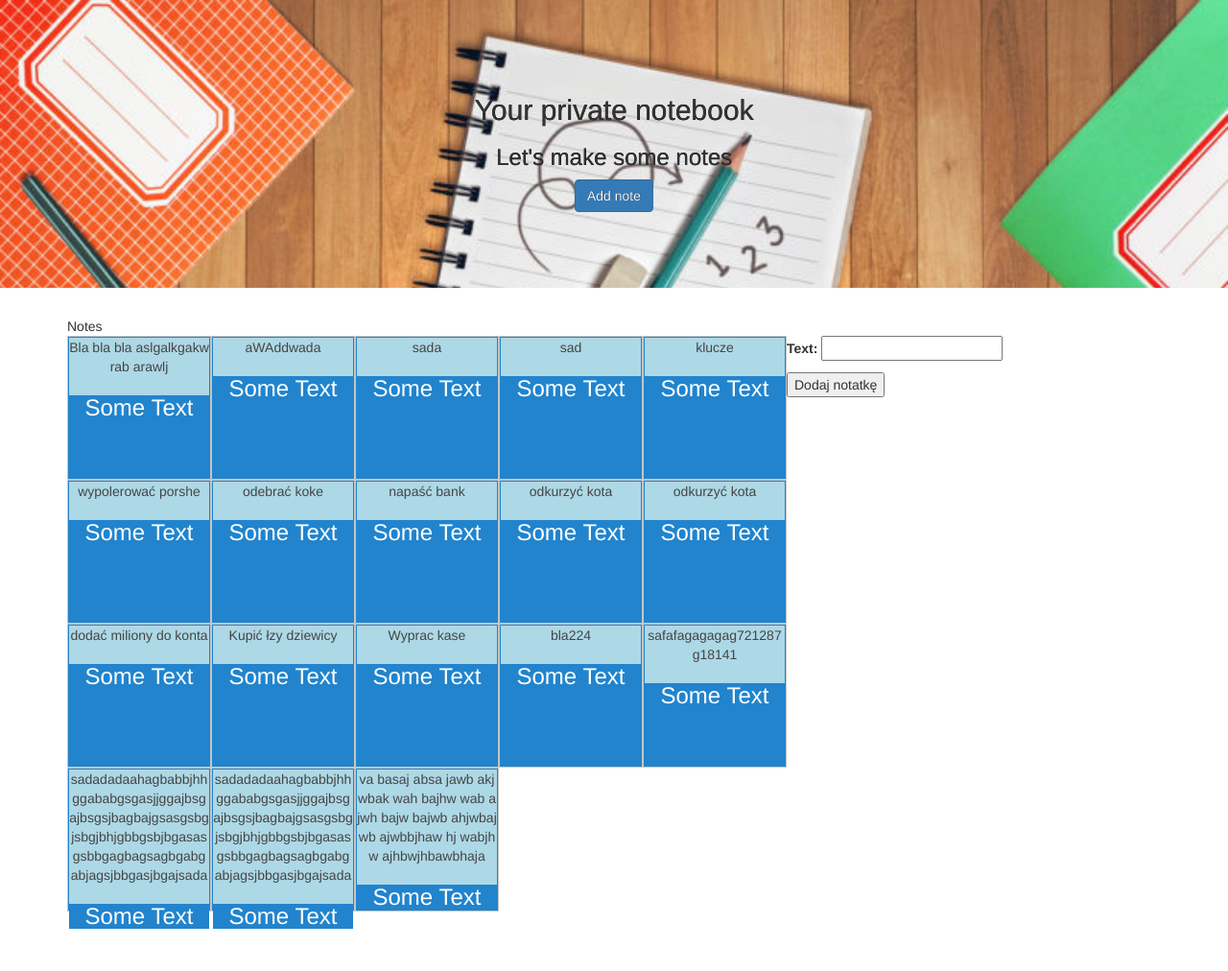
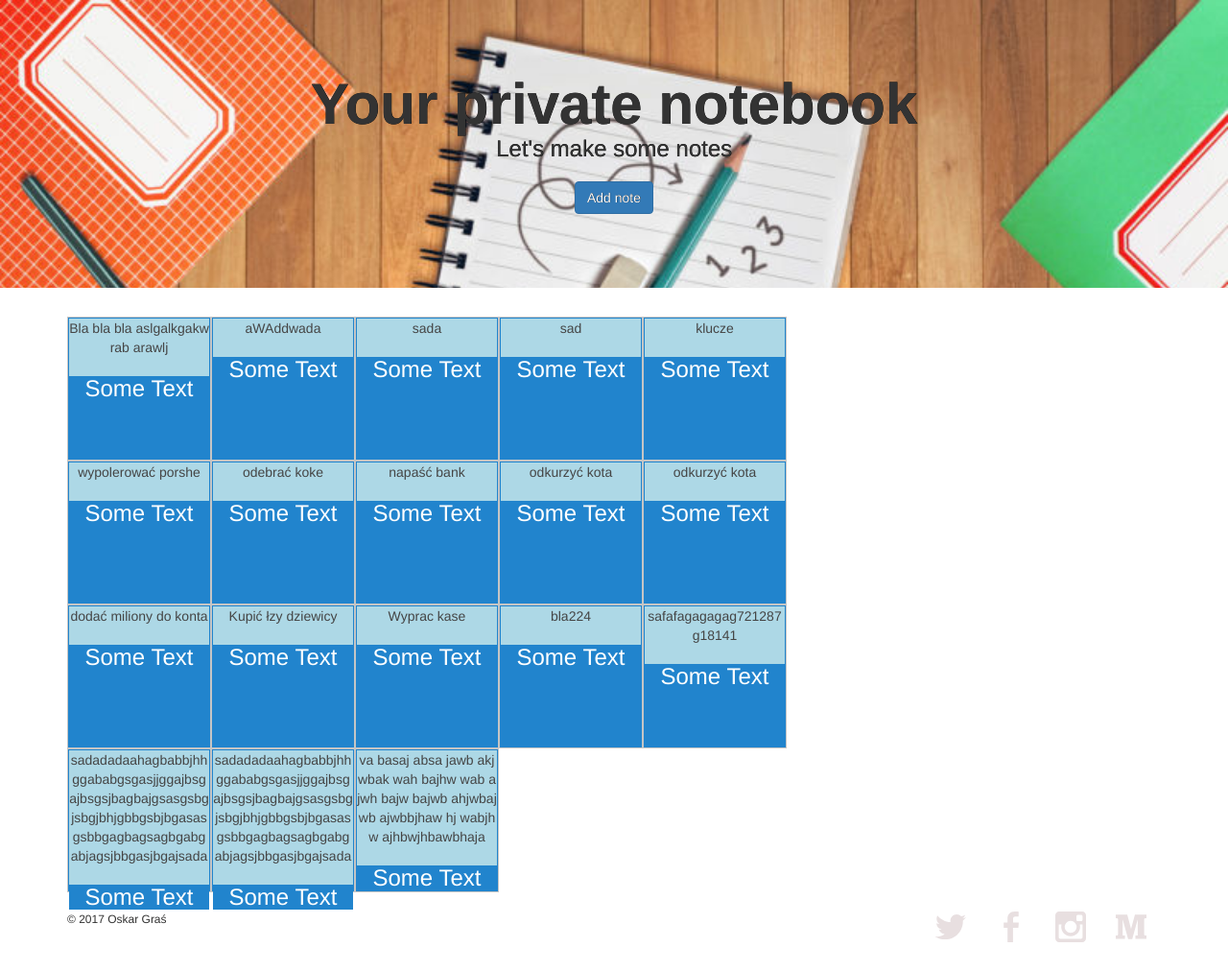
Before and after one commit to oskargras/firstapp, a Django app: page / in a window 1280 px wide. Shown: the part 70-1082 px from the top of the page at 96% size. Before the commit the page ends 1038 px from the top, so only its background shows below. Run offline with Django 3.2, Linux system fonts and the light colour scheme; data comes from the database, SQL or seed files in the repository; some libraries are stand-ins or nearby versions.

Commit message:
some fixes

```diff
--- a/notes/static/css/style.css
+++ b/notes/static/css/style.css
@@ -9,6 +9,16 @@
   height: 300px;
   text-shadow: 0.25px 0.25px 0.25px #000000;
 }
+.jumbotron h2 {
+  font-size: 60px;
+  font-weight: 700;
+  margin: 0;
+}
+
+.jumbotron h3 {
+  margin: 0 0 20px;
+}
+
 .flip {
     word-break:break-all;
     margin: 0 auto;
@@ -23,3 +33,23 @@
     color: #fff;
     text-align: center;
 }
+
+
+footer {
+  font-size: 12px;
+  padding: 20px 0;
+}
+
+footer .col-sm-8 {
+  display: flex;
+  justify-content: flex-end;
+}
+
+footer ul {
+  list-style: none;
+}
+
+footer li img {
+  width: 32px;
+  height: 32px;
+}
--- a/notes/templates/note.html
+++ b/notes/templates/note.html
@@ -36,7 +36,6 @@
 
         <section class="container">
         <div class="note"
-            <h2>Notes</h2>
             <ul id="sortable">
                 {% for note in notes %}
                 <li class="ui-state-default">
@@ -54,9 +53,21 @@
             <form action='#' method='POST' >
                 {% csrf_token %}
                 {{ form.as_p }}
-                <input type='submit' value='Dodaj notatkę'>
             </form>
+
+        </section>
+
+        <footer class="container">
+          <div class="row">
+            <p class="col-sm-4">&copy; 2017 Oskar Graś</p>
+            <ul class="col-sm-8">
+            <li class="col-sm-1">  <img src="static/image/twitter.svg"></li>
+          <li class="col-sm-1"> <img src="static//image/facebook.svg"></li>
+          <li class="col-sm-1">  <img src="static//image/instagram.svg"></li>
+          <li class="col-sm-1">  <img src="static//image/medium.svg"></li>
+            </ul>
+          </div>
+        </footer>
         <script src="static/js/note.js" charset="utf-8"></script>
-        </section>
         </body>
 </html>
--- a/notes/views.py
+++ b/notes/views.py
@@ -10,15 +10,14 @@ from .forms import NoteForm
 class HomeView(View):
     def get(self, request):
         notes = Note.objects.all()
-        form = NoteForm()
-        ctx = {"notes": notes, "form": form}
+        ctx = {"notes": notes}
         return render(request, "note.html", ctx)
 
-    def post(self,request):
-        form = NoteForm(request.POST)
-        if form.is_valid():
-            save_it = form.save(commit=False)
-            save_it.save()
-            ctx = {"form": form}
-            return render(request, 'note.html', ctx)
-        return render(request, 'note.html', {"form":form})
+    # def post(self,request):
+    #     form = NoteForm(request.POST)
+    #     if form.is_valid():
+    #         save_it = form.save(commit=False)
+    #         save_it.save()
+    #         ctx = {"form": form}
+    #         return render(request, 'note.html', ctx)
+    #     return render(request, 'note.html', {"form":form})
```
Also changed, not shown: notes/static/image/facebook.svg (added), notes/static/image/instagram.svg (added), notes/static/image/medium.svg (added), notes/static/image/twitter.svg (added), notes/static/js/note.js (line endings or trailing spaces).
